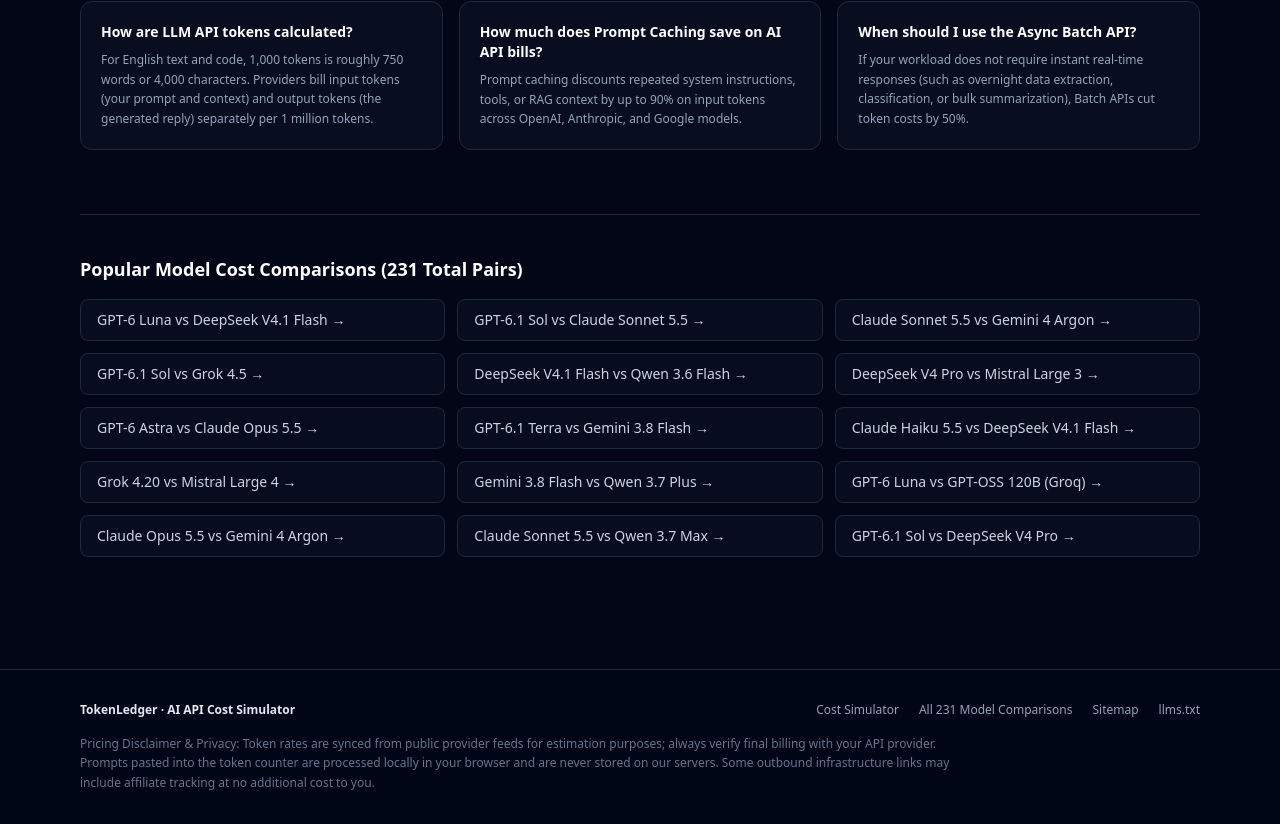
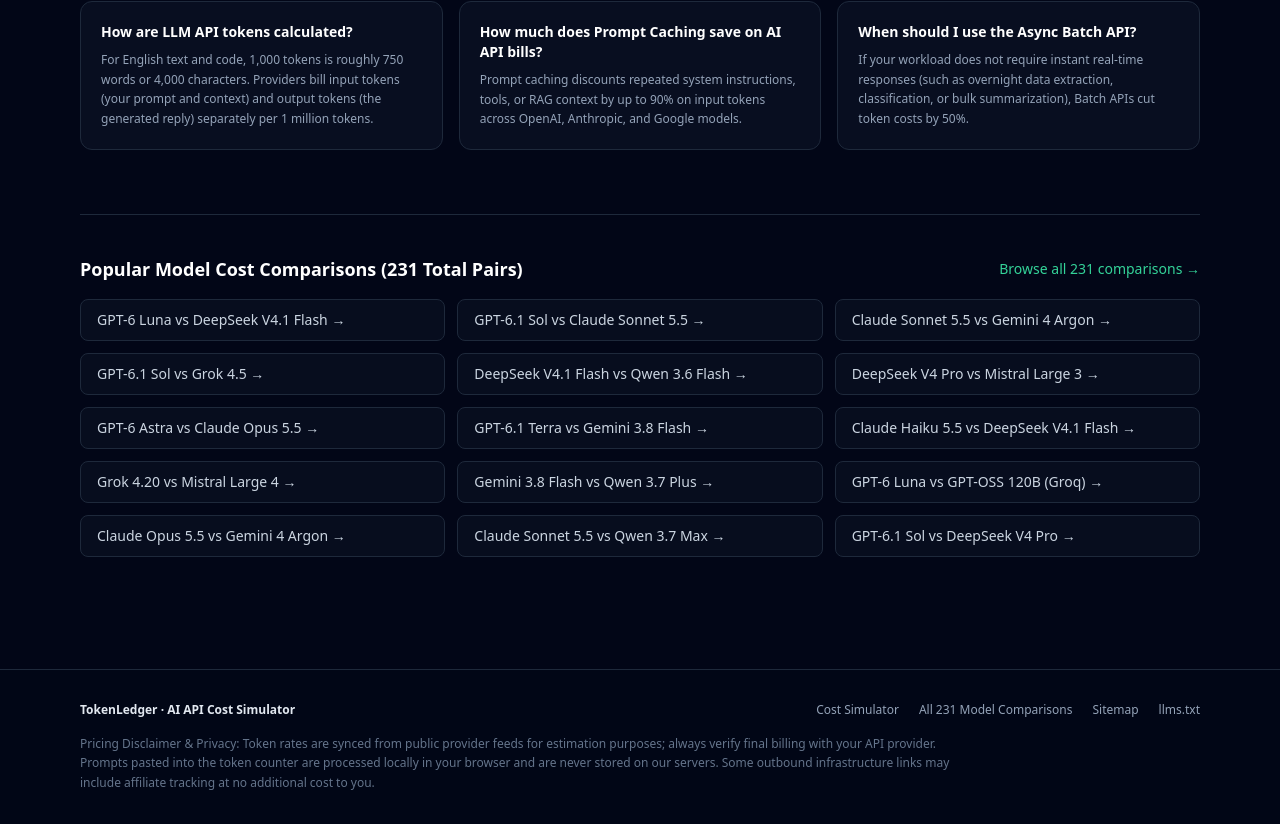
Before and after one commit to ZmLone/promptbill-online, a Next.js app: page / in a window 1280 px wide. Shown: the part 2283-3107 px from the top of the page. Built offline with nearby package versions, Linux system fonts and the light colour scheme; no server answers.

Commit message:
Refactor Popular Model Cost Comparisons section

```diff
--- a/src/app/page.tsx
+++ b/src/app/page.tsx
@@ -94,9 +94,17 @@ export default async function HomePage() {
 
       {/* Internal SEO Link Grid */}
       <section className="mt-16 border-t border-slate-800 pt-10">
-        <h2 className="text-lg font-semibold text-white">
-          Popular Model Cost Comparisons (231 Total Pairs)
-        </h2>
+        <div className="flex flex-wrap items-center justify-between gap-2">
+          <h2 className="text-lg font-semibold text-white">
+            Popular Model Cost Comparisons (231 Total Pairs)
+          </h2>
+          <Link
+            href="/compare"
+            className="text-sm font-medium text-emerald-400 hover:text-emerald-300"
+          >
+            Browse all 231 comparisons →
+          </Link>
+        </div>
         <div className="mt-4 grid gap-3 sm:grid-cols-2 md:grid-cols-3">
           {FEATURED_COMPARISONS.map(([a, b, label]) => (
             <Link
```
